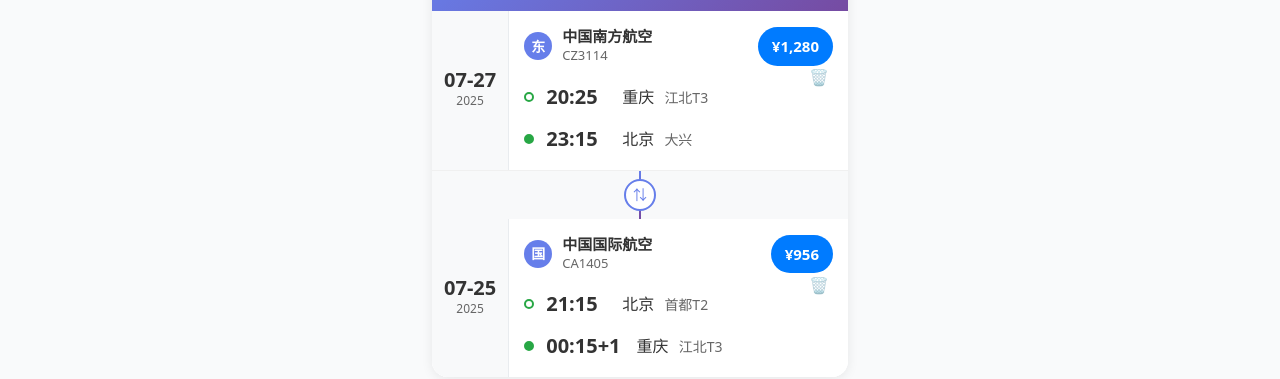
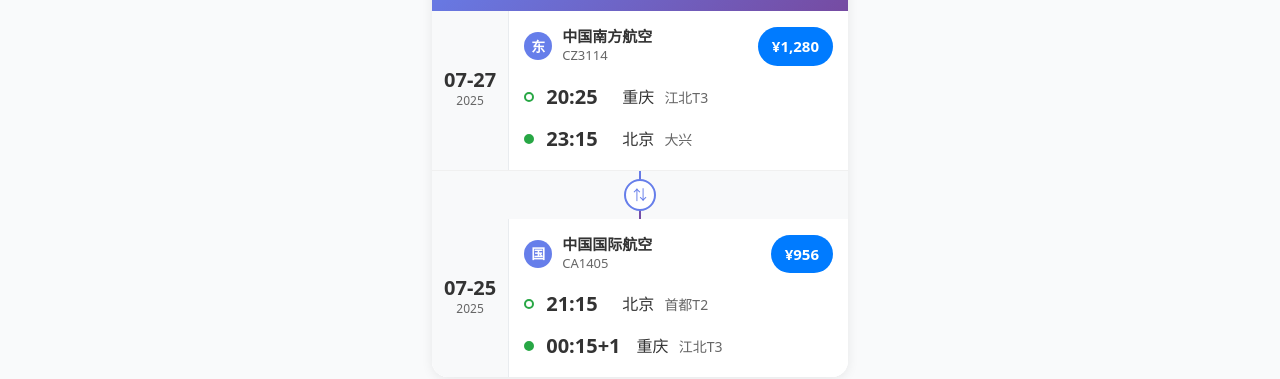
Before and after one commit to xiaoti12/simple_transport, a Vue app: page / in a window 1280 px wide. Shown: the part 239-618 px from the top of the page. Built offline with nearby package versions, Linux system fonts and the light colour scheme.

Commit message:
删除功能放到详情

```diff
--- a/src/components/RoundTripCard.vue
+++ b/src/components/RoundTripCard.vue
@@ -8,11 +8,11 @@
       <div class="round-trip-total">总计 ¥{{ totalPrice.toLocaleString() }}</div>
     </div>
     <div class="round-trip-content">
-      <TripCard :trip="outbound" :is-in-round-trip="true" @delete="$emit('delete', outbound.id)" />
+      <TripCard :trip="outbound" :is-in-round-trip="true" />
       <div class="round-trip-connector">
         <div class="connector-icon">⇅</div>
       </div>
-      <TripCard :trip="returnTrip" :is-in-round-trip="true" @delete="$emit('delete', returnTrip.id)" />
+      <TripCard :trip="returnTrip" :is-in-round-trip="true" />
     </div>
   </div>
 </template>
@@ -27,9 +27,6 @@
   returnTrip: TripRecord
 }>()
 
-defineEmits<{
-  delete: [id: string]
-}>()
 
 const route = computed(() => {
   return `${props.outbound.departure.city} ⇄ ${props.outbound.arrival.city}`
--- a/src/components/TripCard.vue
+++ b/src/components/TripCard.vue
@@ -45,14 +45,6 @@
           </div>
         </div>
 
-        <!-- 删除按钮 -->
-        <button
-          @click.stop="$emit('delete', trip.id)"
-          class="delete-btn"
-          title="删除记录"
-        >
-          🗑️
-        </button>
       </div>
     </div>
   </div>
@@ -69,9 +61,6 @@
   isInRoundTrip?: boolean
 }>()
 
-defineEmits<{
-  delete: [id: string]
-}>()
 
 function formatDateShort(dateStr: string) {
   const date = new Date(dateStr)
@@ -356,22 +345,6 @@
   font-weight: 600;
 }
 
-.delete-btn {
-  position: absolute;
-  top: 50px;
-  right: 15px;
-  background: none;
-  border: none;
-  font-size: 16px;
-  cursor: pointer;
-  opacity: 0.6;
-  transition: opacity 0.2s ease;
-  padding: 4px;
-}
-
-.delete-btn:hover {
-  opacity: 1;
-}
 
 /* 移动端优化 */
 @media (max-width: 480px) {
@@ -427,11 +400,6 @@
     font-size: 14px;
   }
 
-  .delete-btn {
-    top: 44px;
-    right: 12px;
-    font-size: 14px;
-  }
 }
 
 /* 超小屏幕优化 */
--- a/src/views/HomeView.vue
+++ b/src/views/HomeView.vue
@@ -28,7 +28,6 @@
           :key="`round-${index}`"
           :outbound="roundTrip.outbound"
           :return-trip="roundTrip.return"
-          @delete="handleDeleteTrip"
         />
 
         <!-- 单程行程 -->
@@ -36,7 +35,6 @@
           v-for="trip in tripsStore.singleTrips"
           :key="trip.id"
           :trip="trip"
-          @delete="handleDeleteTrip"
         />
 
         <div v-if="tripsStore.trips.length === 0" class="text-center py-12">
@@ -64,11 +62,6 @@
 
 const tripsStore = useTripsStore()
 
-function handleDeleteTrip(id: string) {
-  if (confirm('确定删除这条记录吗？')) {
-    tripsStore.deleteTrip(id)
-  }
-}
 
 function loadSampleData() {
   tripsStore.loadSampleData()
--- a/src/views/TripDetailView.vue
+++ b/src/views/TripDetailView.vue
@@ -123,6 +123,19 @@
           <div class="text-sm text-gray-500">
             {{ formatDateTime(trip.createdAt) }}
           </div>
+        </div>
+
+        <!-- 危险操作区域 -->
+        <div class="bg-white rounded-lg p-4 shadow-sm border-l-4 border-red-400">
+          <div class="text-sm text-gray-600 mb-3">危险操作</div>
+          <button
+            @click="confirmDeleteTrip"
+            class="delete-trip-btn"
+            title="删除这条出行记录"
+          >
+            🗑️ 删除出行记录
+          </button>
+          <div class="text-xs text-gray-500 mt-2">删除后无法恢复，请谨慎操作</div>
         </div>
       </div>
     </div>
@@ -365,11 +378,21 @@
   }
 }
 
+function confirmDeleteTrip() {
+  if (!trip.value) return
+
+  const confirmed = confirm(`确定要删除这条出行记录吗？\n\n出发: ${trip.value.departure.city} → ${trip.value.arrival.city}\n日期: ${trip.value.date}\n\n此操作无法撤销！`)
+
+  if (confirmed) {
+    tripsStore.deleteTrip(trip.value.id)
+    router.push('/')
+  }
+}
+
 function showMoreOptions() {
   const options = [
     '复制出行信息',
     '分享给朋友',
-    '删除这条记录',
     '导出为PDF'
   ]
 
@@ -377,12 +400,8 @@
 
   if (choice) {
     const index = parseInt(choice) - 1
-    if (index === 2 && trip.value) { // 删除
-      if (confirm('确定要删除这条记录吗？此操作不可撤销。')) {
-        tripsStore.deleteTrip(trip.value.id)
-        router.push('/')
-      }
-    }
+    // 其他功能可以在这里实现
+    console.log('选择了:', options[index])
   }
 }
 </script>
@@ -491,4 +510,32 @@
   transform: scale(1.1);
   box-shadow: 0 6px 16px rgba(0, 123, 255, 0.5);
 }
+
+.delete-trip-btn {
+  width: 100%;
+  padding: 12px 16px;
+  background: #dc3545;
+  color: white;
+  border: none;
+  border-radius: 8px;
+  font-size: 16px;
+  font-weight: 500;
+  cursor: pointer;
+  transition: all 0.2s ease;
+  display: flex;
+  align-items: center;
+  justify-content: center;
+  gap: 8px;
+}
+
+.delete-trip-btn:hover {
+  background: #c82333;
+  transform: translateY(-1px);
+  box-shadow: 0 4px 12px rgba(220, 53, 69, 0.3);
+}
+
+.delete-trip-btn:active {
+  transform: translateY(0);
+  box-shadow: 0 2px 6px rgba(220, 53, 69, 0.3);
+}
 </style>
```
